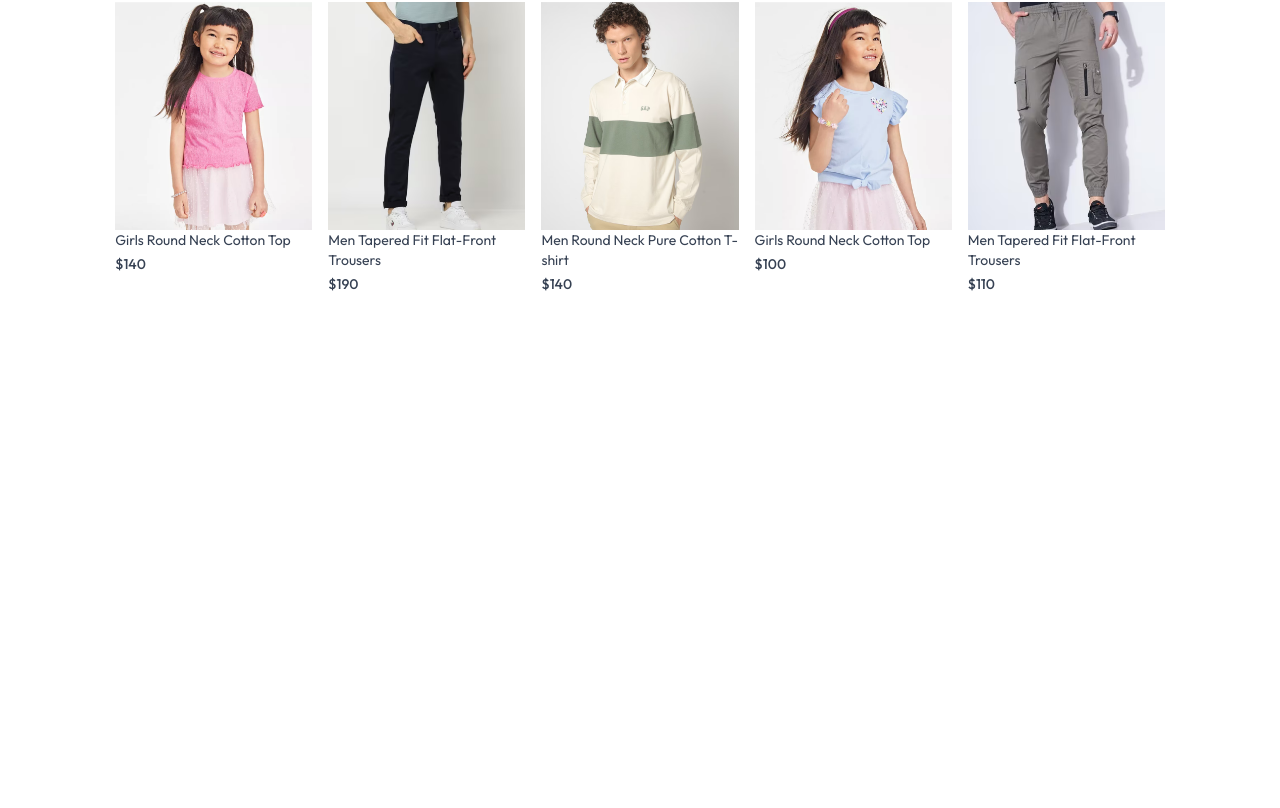
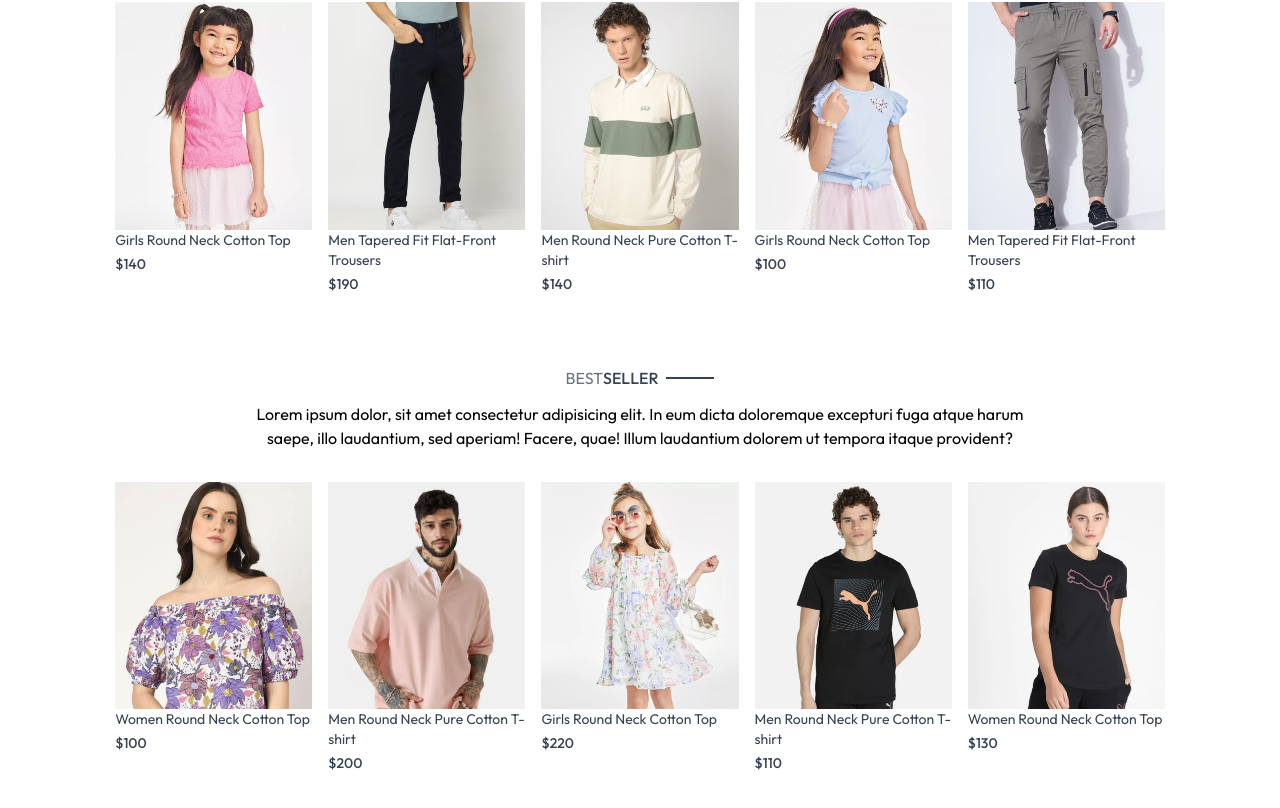
Before and after one commit to maryamfad/React-Ecommerce-App, a React (Vite) app: page / in a window 1280 px wide. Shown: the part 1104-1912 px from the top of the page. Before the commit the page ends 1438 px from the top, so only its background shows below. Built offline with nearby package versions, Linux system fonts and the light colour scheme.

Commit message:
create bestSeller component

```diff
--- /dev/null
+++ b/src/components/BestSeller.jsx
@@ -0,0 +1,40 @@
+import React, { useContext, useEffect, useState } from "react";
+import { ShopContext } from "../context/ShopContext";
+import Title from "./Title";
+import ProductItem from "./ProductItem";
+
+const BestSeller = () => {
+	const { products } = useContext(ShopContext);
+	const [bestSeller, setBestSeller] = useState([]);
+
+	useEffect(() => {
+		const bestProduct = products.filter((item) => item.bestseller);
+		setBestSeller(bestProduct.slice(0, 5));
+	}, []);
+	return (
+		<div className="my-10">
+			<div className="text-center text-sxl py-8">
+				<Title text1={"BEST"} text2={"SELLER"} />
+				<p className="w-3/4 m-auto text-xs sm:text-sm md:text-base text-grat-600">
+					Lorem ipsum dolor, sit amet consectetur adipisicing elit. In
+					eum dicta doloremque excepturi fuga atque harum saepe, illo
+					laudantium, sed aperiam! Facere, quae! Illum laudantium
+					dolorem ut tempora itaque provident?
+				</p>
+			</div>
+			<div className="grid grid-cols-2 sm:grid-cols-3 md:grid-cols-4 lg:grid-cols-5 gap-4 gap-y-6">
+				{bestSeller.map((item, index) => (
+					<ProductItem
+						key={index}
+						id={item._id}
+						image={item.image}
+						name={item.name}
+						price={item.price}
+					/>
+				))}
+			</div>
+		</div>
+	);
+};
+
+export default BestSeller;
--- a/src/components/Navbar.jsx
+++ b/src/components/Navbar.jsx
@@ -10,7 +10,9 @@ const Navbar = () => {
 	const [visible, setVisible] = useState(false);
 	return (
 		<div className="flex items-center justify-between py-5 font-medium">
-			<img src={assets.logo} className="w-36" alt="logo" />
+			<Link to={"/"}>
+				<img src={assets.logo} className="w-36" alt="logo" />
+			</Link>
 			<ul className="hidden sm:flex gap-5 text-sm text-gray-700">
 				<NavLink to="/" className="flex flex-col items-center gap-1">
 					<p>HOME</p>
--- a/src/index.css
+++ b/src/index.css
@@ -14,3 +14,10 @@ a.active hr {
 	font-weight: 400;
 	font-style: normal;
 }
+
+@media (max-width: 640px) {
+	a.active {
+		background-color: black;
+		color: white;
+	}
+}
--- a/src/pages/Home.jsx
+++ b/src/pages/Home.jsx
@@ -1,12 +1,14 @@
 import React from "react";
 import Hero from "../components/Hero";
 import LatestCollection from "../components/LatestCollection";
+import BestSeller from "../components/BestSeller";
 
 const Home = () => {
 	return (
 		<div>
 			<Hero />
 			<LatestCollection />
+			<BestSeller />
 		</div>
 	);
 };
```
